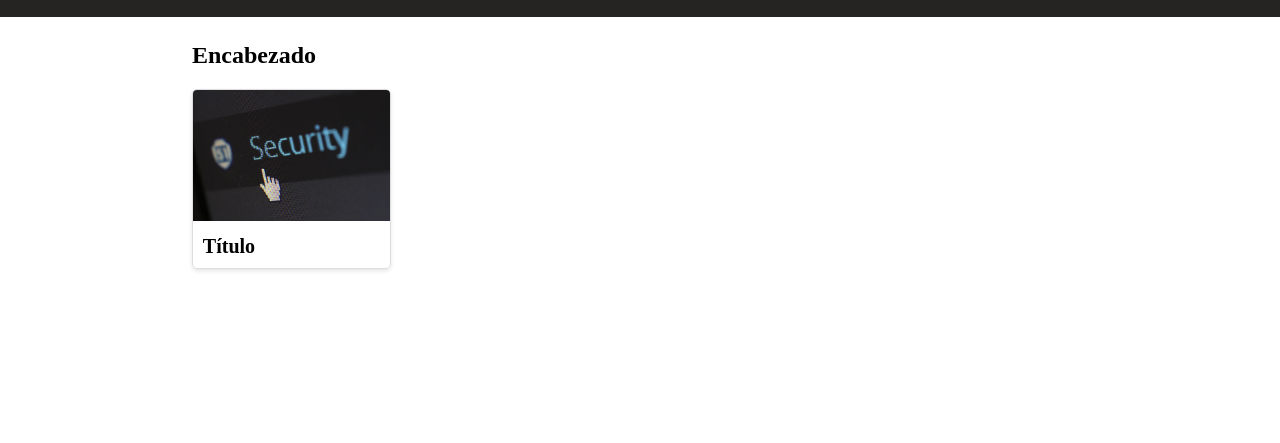
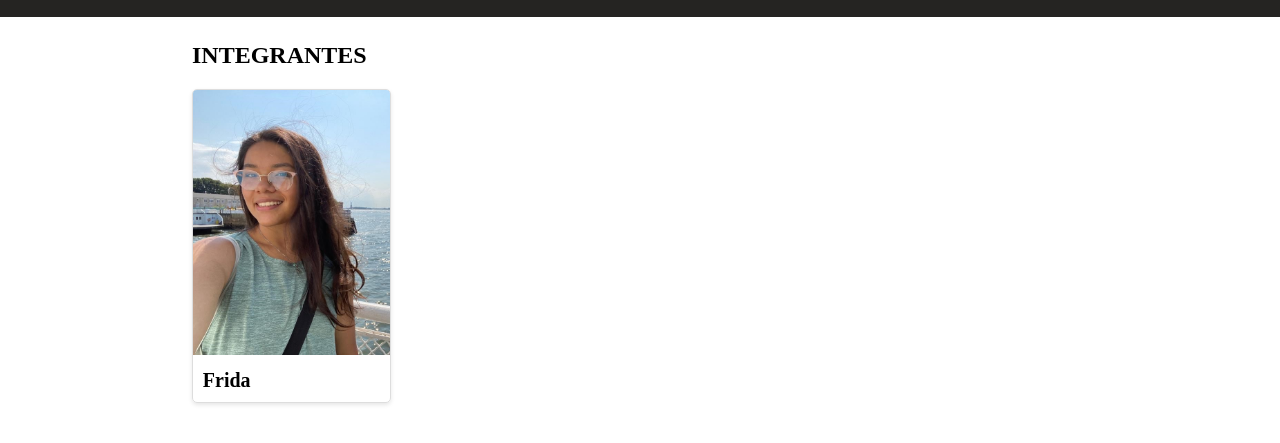
Before and after one commit to aleubeto/curso-de-git, a plain HTML site: page index.html in a window 1280 px wide. Shown: the part 73-516 px from the top of the page. Drawn offline with Linux system fonts and the light colour scheme.

Commit message:
Llegó la presidenta

```diff
--- a/index.html
+++ b/index.html
@@ -23,14 +23,14 @@
         </nav>
     </header>
     <div class="content">
-        <h2>Encabezado</h2>
+        <h2>INTEGRANTES</h2>
         <div class="container">
             <div class="card">
                 <div class="image">
-                    <img src="img/post1.jpg">
+                    <img src="img/presi.jpg">
                 </div>
                 <div class="card-content">
-                    <h3>Título</h3>
+                    <h3>Frida</h3>
                 </div>
             </div>
         </div>
```
Also changed, not shown: img/presi.jpg (added).
